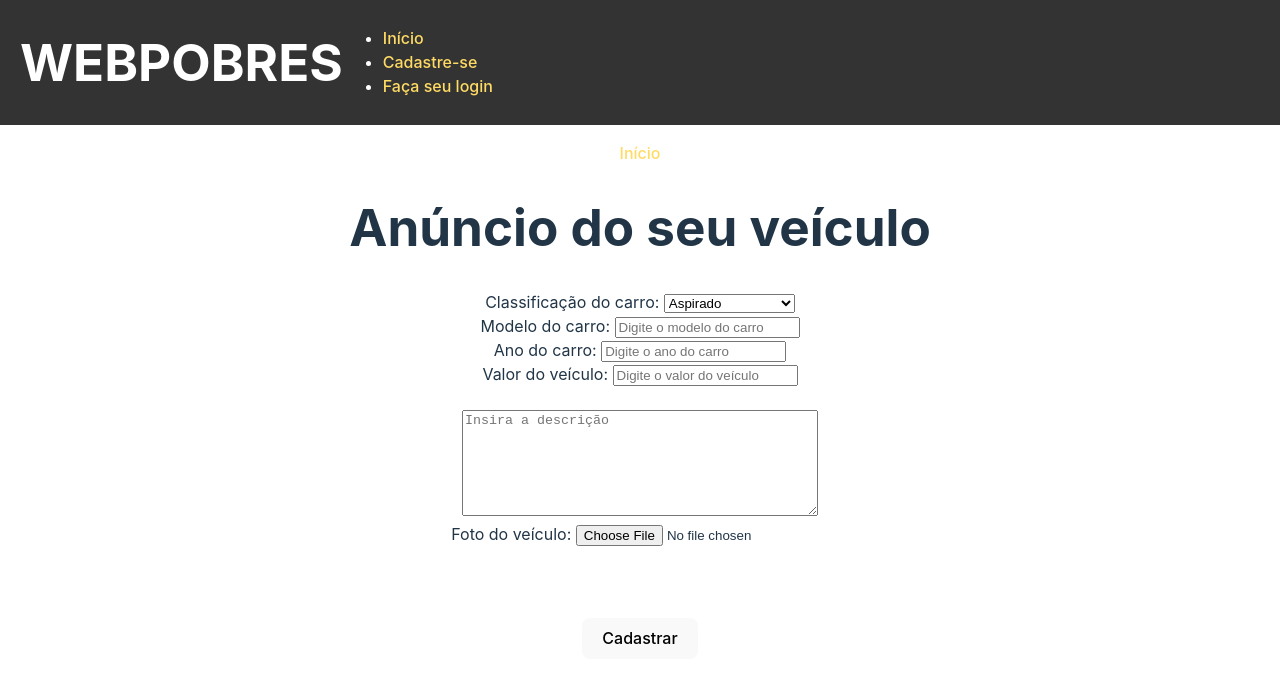
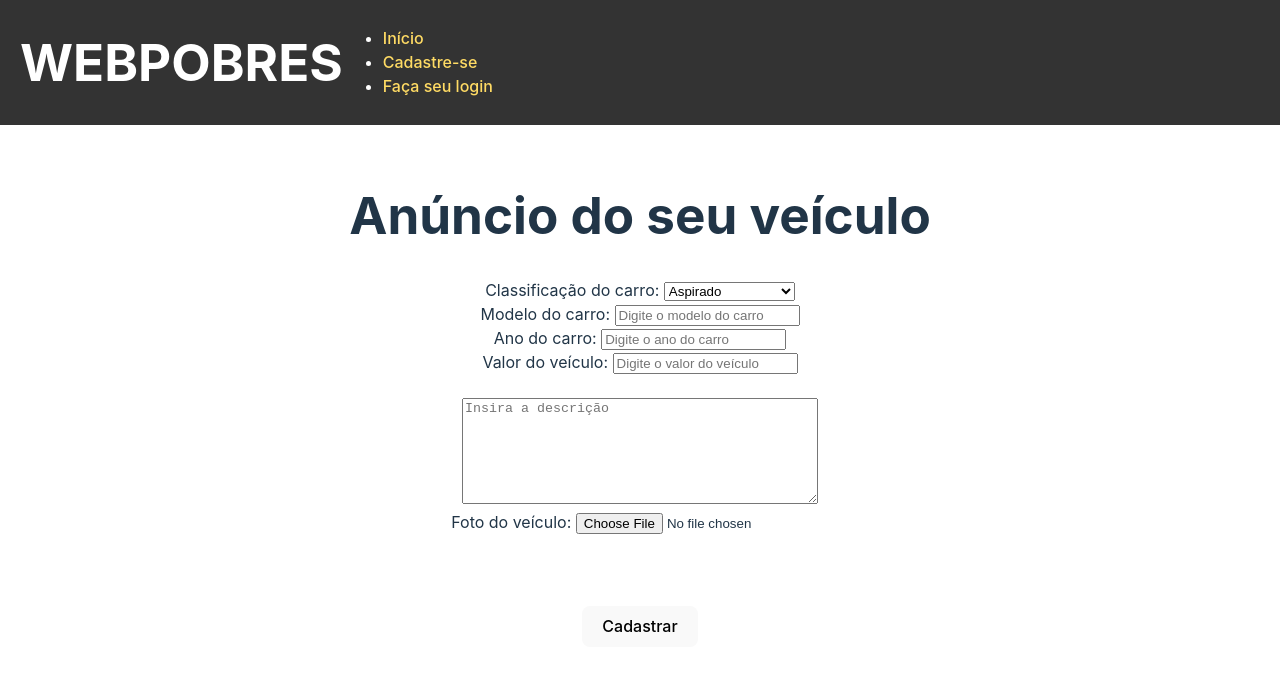
Before and after one commit to LeaelSouza/projeto_SA, a React (Vite) app in the folder vite-project/: page /anuncioCarro in a window 1280 px wide. Shown: the top 682 px of the page. Built offline with nearby package versions, Linux system fonts and the light colour scheme.

Commit message:
tela cadastro anuncio carro

```diff
--- a/vite-project/src/telaAnuncios/anuncioCarro/anuncioCarro.jsx
+++ b/vite-project/src/telaAnuncios/anuncioCarro/anuncioCarro.jsx
@@ -62,7 +62,6 @@ function CadastroUsuario() {
 
     return (
         <>
-            <Link to={'/'}>Início</Link>
             <h1 className="titulo">Anúncio do seu veículo</h1>
             {/* Mudar para select */}
             <label htmlFor="classificacaoCarro">Classificação do carro: </label>
```
